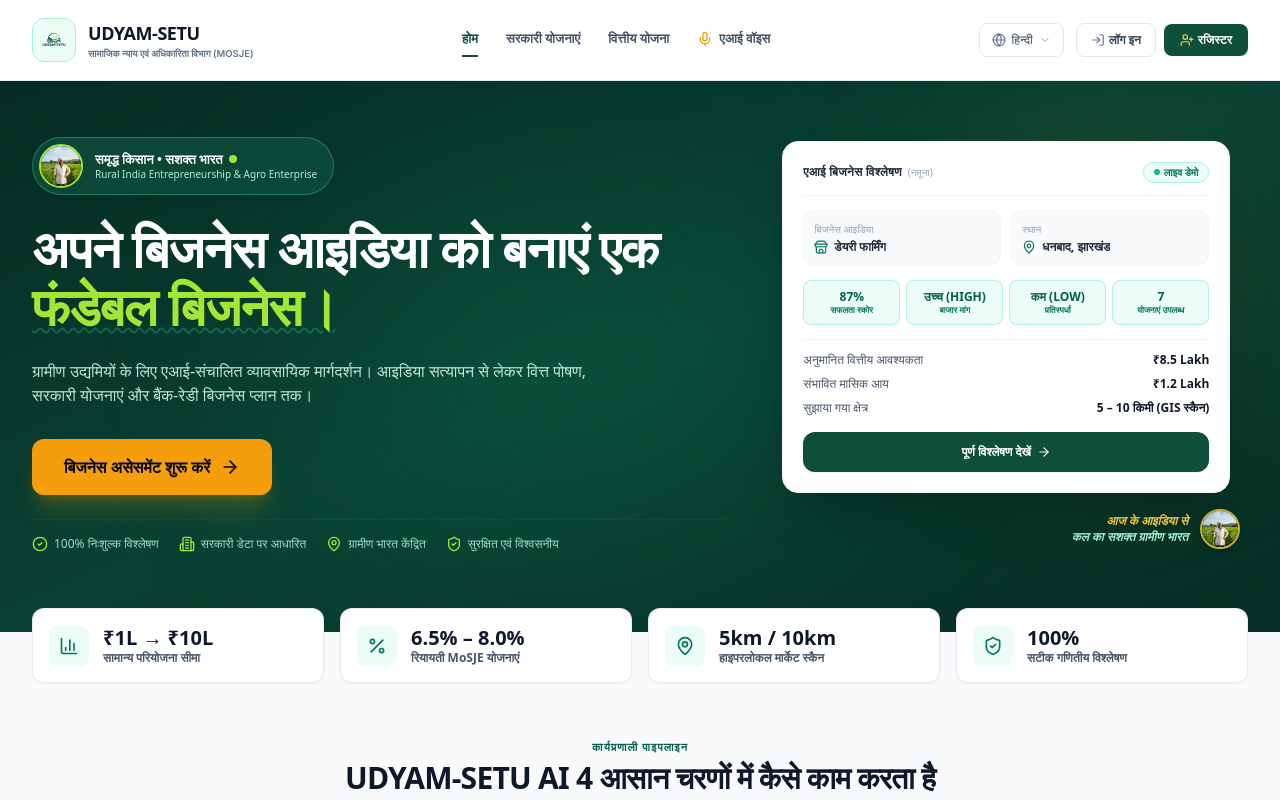
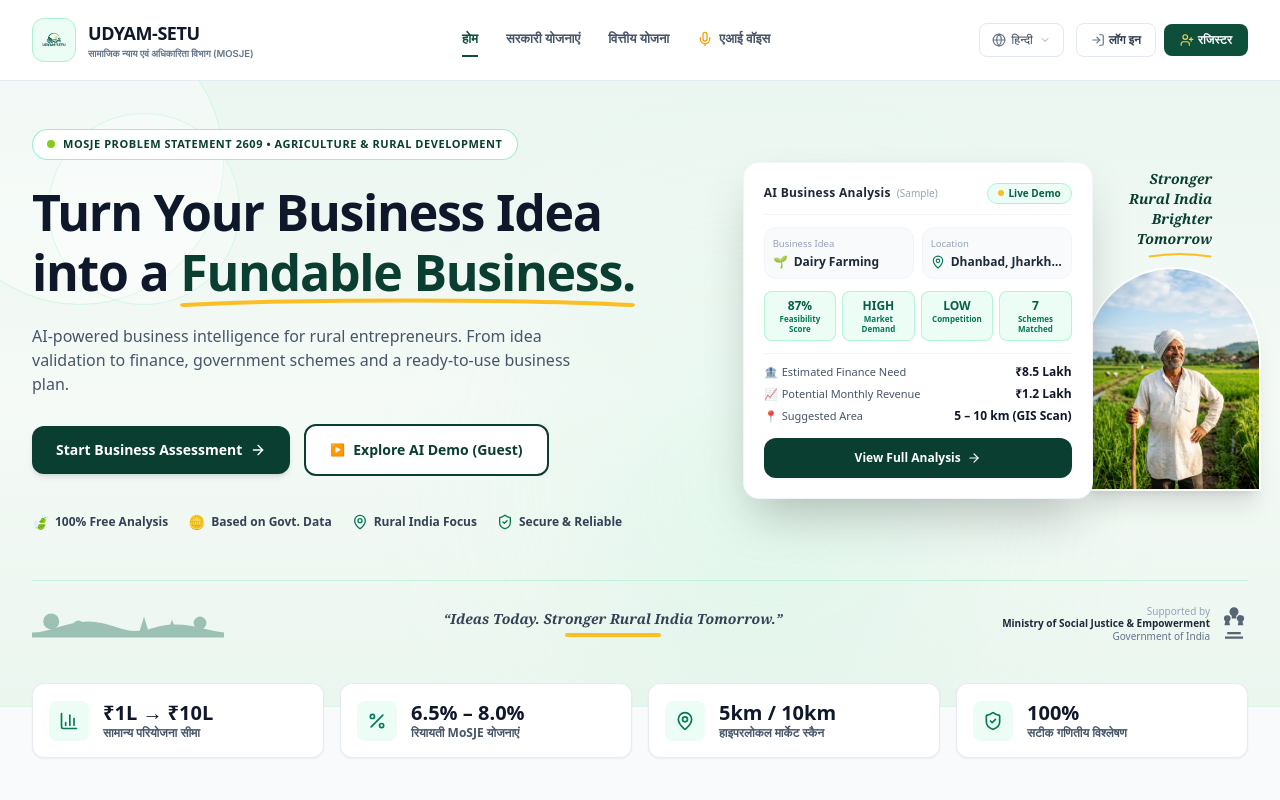
Before and after one commit to vedprakashrana/grambiz-ai, a Next.js app in the folder frontend/: page / in a window 1280 px wide. Shown: the top 800 px of the page. Built offline with nearby package versions, Linux system fonts and the light colour scheme.

Commit message:
style(hero): redesign hero section to light mint theme with farmer visual, dual action buttons, and MoSJE attribution matching reference UI

```diff
--- a/frontend/app/page.tsx
+++ b/frontend/app/page.tsx
@@ -63,193 +63,248 @@
   return (
     <div className="flex flex-col min-h-screen bg-[#f8fafc] text-slate-900 font-sans antialiased">
 
-      {/* 1. HERO SECTION - Clean, Eye-Catching & Spacious 2-Column Layout */}
-      <section className="relative bg-gradient-to-br from-[#062c22] via-[#094132] to-[#062d23] text-white pt-14 pb-20 px-4 sm:px-6 lg:px-8 overflow-hidden">
+      {/* 1. HERO SECTION - Light Mint / Pastel Aesthetic matching user reference */}
+      <section className="relative bg-gradient-to-b from-[#eaf6f0] via-[#f5faf6] to-[#ebf6ef] text-slate-900 pt-10 sm:pt-12 pb-14 sm:pb-16 px-4 sm:px-6 lg:px-8 overflow-hidden border-b border-emerald-100/60">
 
-        {/* Glow & Backdrop Lighting */}
-        <div className="absolute top-1/4 left-1/4 w-[500px] h-[300px] bg-emerald-500/15 blur-[120px] pointer-events-none rounded-full"></div>
-        <div className="absolute top-10 right-10 w-72 h-72 bg-amber-400/10 blur-[100px] pointer-events-none rounded-full"></div>
+        {/* Soft Background Concentric Circles */}
+        <div className="absolute -top-16 -left-16 w-72 h-72 rounded-full border border-emerald-200/50 bg-white/40 pointer-events-none"></div>
+        <div className="absolute top-8 left-12 w-48 h-48 rounded-full border border-emerald-200/40 bg-white/30 pointer-events-none"></div>
+        <div className="absolute top-1/3 right-1/4 w-96 h-96 bg-emerald-200/20 blur-[100px] pointer-events-none rounded-full"></div>
 
         <div className="max-w-7xl mx-auto relative z-10">
-          <div className="grid grid-cols-1 lg:grid-cols-12 gap-8 lg:gap-10 items-center">
+          <div className="grid grid-cols-1 lg:grid-cols-12 gap-8 lg:gap-6 items-center">
 
             {/* Left Column (7 cols): Hero Copy & Action */}
-            <div className="lg:col-span-7 space-y-6">
+            <div className="lg:col-span-7 space-y-5 sm:space-y-6">
 
-              {/* Kisan (Farmer) Image & Badge */}
-              <div className="inline-flex items-center gap-3 p-1.5 pr-4 rounded-full bg-[#0d4a39]/90 border border-emerald-400/40 shadow-md backdrop-blur-sm">
-                <div className="w-10 h-10 sm:w-11 sm:h-11 rounded-full overflow-hidden border-2 border-[#a3e635] shadow-xs flex-shrink-0 bg-emerald-950">
-                  <img
-                    src="/farmer-hero.jpg"
-                    alt="Kishan - Rural Entrepreneur"
-                    className="w-full h-full object-cover"
-                  />
-                </div>
-                <div className="flex flex-col text-left">
-                  <span className="text-xs sm:text-[13px] font-extrabold text-white flex items-center gap-1.5">
-                    <span>समृद्ध किसान • सशक्त भारत</span>
-                    <span className="w-2 h-2 rounded-full bg-[#a3e635] animate-pulse"></span>
-                  </span>
-                  <span className="text-[10px] text-emerald-200 font-medium">
-                    Rural India Entrepreneurship & Agro Enterprise
-                  </span>
-                </div>
+              {/* Problem Statement Badge */}
+              <div className="inline-flex items-center gap-2 px-3.5 py-1.5 rounded-full bg-white/90 border border-emerald-300/70 text-[#0a3e30] text-[11px] font-bold tracking-wider uppercase shadow-2xs">
+                <span className="w-2 h-2 rounded-full bg-[#84cc16] animate-pulse"></span>
+                <span>MOSJE PROBLEM STATEMENT 2609 &bull; AGRICULTURE &amp; RURAL DEVELOPMENT</span>
               </div>
 
               {/* Main Headline */}
-              <h1 className="text-3xl sm:text-5xl lg:text-[52px] font-black tracking-tight leading-tight sm:leading-[1.12]">
-                {t('heroTitlePart1')}{' '}
-                <span className="text-[#a3e635] underline decoration-emerald-500/40 decoration-wavy decoration-2">
-                  {t('heroTitlePart2')}
+              <h1 className="text-3xl sm:text-5xl lg:text-[50px] font-black tracking-tight text-slate-900 leading-tight sm:leading-[1.12]">
+                Turn Your Business Idea{' '}
+                <span className="block mt-1">
+                  into a{' '}
+                  <span className="relative inline-block text-[#0a3e30]">
+                    Fundable Business.
+                    <svg className="absolute -bottom-2 left-0 w-full h-3 text-amber-400" viewBox="0 0 200 12" fill="none" preserveAspectRatio="none">
+                      <path d="M2 9C50 3 150 3 198 9" stroke="currentColor" strokeWidth="4" strokeLinecap="round" />
+                    </svg>
+                  </span>
                 </span>
               </h1>
 
               {/* Subtitle */}
-              <p className="text-sm sm:text-base text-emerald-100/90 font-normal max-w-xl leading-relaxed">
-                {t('heroSubtitle')}
+              <p className="text-sm sm:text-base text-slate-600 font-normal max-w-xl leading-relaxed">
+                AI-powered business intelligence for rural entrepreneurs. From idea validation to finance, government schemes and a ready-to-use business plan.
               </p>
 
-              {/* Primary Action Button */}
-              <div className="pt-2">
+              {/* Action Buttons: Start Assessment & Explore Demo */}
+              <div className="flex flex-wrap items-center gap-3.5 pt-1">
                 <Link
                   href="/assessment/new"
-                  className="inline-flex items-center justify-center gap-2.5 px-8 py-4 rounded-xl bg-[#f59e0b] hover:bg-[#d97706] text-slate-950 font-black text-sm sm:text-base shadow-xl shadow-amber-500/20 hover:scale-105 active:scale-95 transition-all duration-200 group"
+                  className="inline-flex items-center justify-center gap-2 px-6 py-3.5 rounded-xl bg-[#0a3e30] hover:bg-[#072d23] text-white font-bold text-sm shadow-md hover:shadow-lg transition-all duration-200 group"
                 >
-                  <span>{t('startAssessmentBtn')}</span>
-                  <ArrowRight className="w-5 h-5 group-hover:translate-x-1 transition-transform" />
+                  <span>Start Business Assessment</span>
+                  <ArrowRight className="w-4 h-4 group-hover:translate-x-1 transition-transform" />
+                </Link>
+
+                <Link
+                  href="/dashboard"
+                  className="inline-flex items-center justify-center gap-2 px-6 py-3.5 rounded-xl bg-white hover:bg-emerald-50 text-[#0a3e30] font-bold text-sm border-2 border-[#0a3e30] shadow-2xs transition-all duration-200"
+                >
+                  <span className="text-[#0a3e30] text-xs">▶</span>
+                  <span>Explore AI Demo (Guest)</span>
                 </Link>
               </div>
 
               {/* Trust Indicators Row */}
-              <div className="pt-4 flex flex-wrap items-center gap-y-2 gap-x-5 text-xs text-emerald-200/90 font-medium border-t border-emerald-800/40">
+              <div className="pt-3 flex flex-wrap items-center gap-y-2 gap-x-5 text-xs text-slate-700 font-semibold">
                 <div className="flex items-center gap-1.5">
-                  <CheckCircle2 className="w-4 h-4 text-[#a3e635]" />
-                  <span>{t('freeAnalysis')}</span>
+                  <span className="text-emerald-700 text-sm">🍃</span>
+                  <span>100% Free Analysis</span>
                 </div>
                 <div className="flex items-center gap-1.5">
-                  <Building2 className="w-4 h-4 text-[#a3e635]" />
-                  <span>{t('basedOnGovtData')}</span>
+                  <span className="text-emerald-700 text-sm">🪙</span>
+                  <span>Based on Govt. Data</span>
                 </div>
                 <div className="flex items-center gap-1.5">
-                  <MapPin className="w-4 h-4 text-[#a3e635]" />
-                  <span>{t('ruralIndiaFocus')}</span>
+                  <MapPin className="w-4 h-4 text-emerald-700" />
+                  <span>Rural India Focus</span>
                 </div>
                 <div className="flex items-center gap-1.5">
-                  <ShieldCheck className="w-4 h-4 text-[#a3e635]" />
-                  <span>{t('secureReliable')}</span>
+                  <ShieldCheck className="w-4 h-4 text-emerald-700" />
+                  <span>Secure &amp; Reliable</span>
                 </div>
               </div>
 
             </div>
 
-            {/* Right Column (5 cols): Floating Sample Analysis Card & Farmer Tag */}
-            <div className="lg:col-span-5 relative flex flex-col items-center justify-center">
+            {/* Right Column (5 cols): Floating Sample Analysis Card + Farmer Image & Slogan */}
+            <div className="lg:col-span-5 relative flex items-center justify-center pt-4 lg:pt-0">
+              <div className="relative flex flex-col sm:flex-row items-center gap-4 w-full justify-center">
 
                 {/* Floating Live Demo Card */}
-              <div className="w-full max-w-md bg-white rounded-2xl p-5 shadow-2xl text-slate-900 border border-slate-100 relative z-20 backdrop-blur-md">
+                <div className="w-full max-w-[340px] sm:max-w-[350px] bg-white rounded-2xl p-4 sm:p-5 shadow-2xl text-slate-900 border border-slate-100 relative z-20 flex-shrink-0">
 
                   {/* Card Header */}
-                <div className="flex items-center justify-between border-b border-slate-100 pb-3 mb-3.5">
+                  <div className="flex items-center justify-between border-b border-slate-100 pb-2.5 mb-3">
                     <div className="flex items-center gap-1.5">
                       <span className="text-xs font-black tracking-wide text-slate-800">
-                      {t('sampleAnalysisTitle')}
+                        AI Business Analysis
                       </span>
-                    <span className="text-[10px] text-slate-400 font-medium">{t('sampleTag')}</span>
+                      <span className="text-[10px] text-slate-400 font-medium">(Sample)</span>
                     </div>
-                  <span className="inline-flex items-center gap-1 px-2.5 py-0.5 rounded-full bg-emerald-50 text-emerald-700 text-[10px] font-bold border border-emerald-200">
-                    <span className="w-1.5 h-1.5 rounded-full bg-emerald-500 animate-pulse"></span>
-                    {t('liveDemoTag')}
+                    <span className="inline-flex items-center gap-1 px-2.5 py-0.5 rounded-full bg-emerald-50 text-emerald-800 text-[10px] font-bold border border-emerald-200">
+                      <span className="w-1.5 h-1.5 rounded-full bg-amber-400"></span>
+                      Live Demo
                     </span>
                   </div>
 
                   {/* Business Idea & Location */}
-                <div className="grid grid-cols-2 gap-2.5 mb-3.5 text-xs">
-                  <div className="p-2.5 rounded-xl bg-slate-50 border border-slate-100">
-                    <span className="text-[10px] text-slate-400 block font-medium">{t('businessIdea')}</span>
+                  <div className="grid grid-cols-2 gap-2 mb-3 text-xs">
+                    <div className="p-2 rounded-xl bg-slate-50 border border-slate-100">
+                      <span className="text-[9.5px] text-slate-400 block font-medium">Business Idea</span>
                       <div className="flex items-center gap-1.5 mt-0.5 font-bold text-slate-800 truncate">
-                      <Store className="w-3.5 h-3.5 text-emerald-700 flex-shrink-0" />
-                      <span className="truncate text-xs">{t('dairyFarming')}</span>
+                        <span className="text-emerald-700">🌱</span>
+                        <span className="truncate text-xs">Dairy Farming</span>
                       </div>
                     </div>
 
-                  <div className="p-2.5 rounded-xl bg-slate-50 border border-slate-100">
-                    <span className="text-[10px] text-slate-400 block font-medium">{t('location')}</span>
+                    <div className="p-2 rounded-xl bg-slate-50 border border-slate-100">
+                      <span className="text-[9.5px] text-slate-400 block font-medium">Location</span>
                       <div className="flex items-center gap-1.5 mt-0.5 font-bold text-slate-800 truncate">
                         <MapPin className="w-3.5 h-3.5 text-emerald-700 flex-shrink-0" />
-                      <span className="truncate text-xs">{t('sampleLocation')}</span>
+                        <span className="truncate text-xs">Dhanbad, Jharkhand</span>
                       </div>
                     </div>
                   </div>
 
                   {/* 4 Green Stat Tiles */}
-                <div className="grid grid-cols-4 gap-1.5 mb-3.5 text-center">
-                  <div className="p-2 rounded-lg bg-emerald-50 border border-emerald-200/80">
+                  <div className="grid grid-cols-4 gap-1.5 mb-3 text-center">
+                    <div className="p-1.5 rounded-lg bg-emerald-50 border border-emerald-200/80">
                       <span className="text-xs font-black text-emerald-800 block">87%</span>
-                    <span className="text-[8.5px] text-emerald-700 font-semibold block leading-tight">{t('feasibilityScore')}</span>
+                      <span className="text-[8px] text-emerald-700 font-semibold block leading-tight">Feasibility Score</span>
                     </div>
-                  <div className="p-2 rounded-lg bg-emerald-50 border border-emerald-200/80">
-                    <span className="text-xs font-black text-emerald-800 block">{t('high')}</span>
-                    <span className="text-[8.5px] text-emerald-700 font-semibold block leading-tight">{t('marketDemand')}</span>
+                    <div className="p-1.5 rounded-lg bg-emerald-50 border border-emerald-200/80">
+                      <span className="text-xs font-black text-emerald-800 block">HIGH</span>
+                      <span className="text-[8px] text-emerald-700 font-semibold block leading-tight">Market Demand</span>
                     </div>
-                  <div className="p-2 rounded-lg bg-emerald-50 border border-emerald-200/80">
-                    <span className="text-xs font-black text-emerald-800 block">{t('low')}</span>
-                    <span className="text-[8.5px] text-emerald-700 font-semibold block leading-tight">{t('competition')}</span>
+                    <div className="p-1.5 rounded-lg bg-emerald-50 border border-emerald-200/80">
+                      <span className="text-xs font-black text-emerald-800 block">LOW</span>
+                      <span className="text-[8px] text-emerald-700 font-semibold block leading-tight">Competition</span>
                     </div>
-                  <div className="p-2 rounded-lg bg-emerald-50 border border-emerald-200/80">
+                    <div className="p-1.5 rounded-lg bg-emerald-50 border border-emerald-200/80">
                       <span className="text-xs font-black text-emerald-800 block">7</span>
-                    <span className="text-[8.5px] text-emerald-700 font-semibold block leading-tight">{t('schemesMatched')}</span>
+                      <span className="text-[8px] text-emerald-700 font-semibold block leading-tight">Schemes Matched</span>
                     </div>
                   </div>
 
                   {/* Key Metrics Rows */}
-                <div className="space-y-2 text-xs border-t border-slate-100 pt-3 mb-4">
+                  <div className="space-y-1.5 text-xs border-t border-slate-100 pt-2.5 mb-3.5">
                     <div className="flex items-center justify-between text-slate-600">
-                    <span className="text-xs">{t('estFinanceNeed')}</span>
+                      <span className="text-[11px] flex items-center gap-1">
+                        <span>🏦</span> Estimated Finance Need
+                      </span>
                       <span className="font-bold text-slate-900 text-xs">₹8.5 Lakh</span>
                     </div>
                     <div className="flex items-center justify-between text-slate-600">
-                    <span className="text-xs">{t('potentialMonthlyRevenue')}</span>
+                      <span className="text-[11px] flex items-center gap-1">
+                        <span>📈</span> Potential Monthly Revenue
+                      </span>
                       <span className="font-bold text-slate-900 text-xs">₹1.2 Lakh</span>
                     </div>
                     <div className="flex items-center justify-between text-slate-600">
-                    <span className="text-xs">{t('suggestedArea')}</span>
-                    <span className="font-bold text-slate-900 text-xs">{t('gisScanArea')}</span>
+                      <span className="text-[11px] flex items-center gap-1">
+                        <span>📍</span> Suggested Area
+                      </span>
+                      <span className="font-bold text-slate-900 text-xs">5 – 10 km (GIS Scan)</span>
                     </div>
                   </div>
 
                   {/* View Full Analysis CTA */}
                   <Link
                     href="/assessment/new"
-                  className="w-full flex items-center justify-center gap-1.5 py-3 rounded-xl bg-[#0d4f3b] hover:bg-[#093d2d] text-white font-bold text-xs shadow-sm hover:shadow transition"
+                    className="w-full flex items-center justify-center gap-1.5 py-3 rounded-xl bg-[#0a3e30] hover:bg-[#072d23] text-white font-bold text-xs shadow-sm hover:shadow transition"
                   >
-                  <span>{t('viewFullAnalysis')}</span>
+                    <span>View Full Analysis</span>
                     <ArrowRight className="w-3.5 h-3.5" />
                   </Link>
 
                 </div>
 
-              {/* Farmer Slogan Tag below card */}
-              <div className="flex items-center gap-3 mt-4 self-end pr-2">
-                <div className="text-right">
-                  <span className="font-serif italic font-bold text-xs text-amber-300 block">
-                    {t('sloganRight1')}
-                  </span>
-                  <span className="font-serif italic font-bold text-xs text-emerald-200 block">
-                    {t('sloganRight2')}
-                  </span>
+                {/* Farmer Visual & Slogan on the Right */}
+                <div className="flex flex-col items-center sm:-ml-6 z-10">
+
+                  {/* Slogan */}
+                  <div className="text-center sm:text-right mb-2 pr-1">
+                    <p className="font-serif italic font-extrabold text-[#0a3e30] text-xs sm:text-sm leading-tight">
+                      Stronger<br />
+                      Rural India<br />
+                      Brighter<br />
+                      Tomorrow
+                    </p>
+                    <svg className="w-16 h-2 text-amber-400 mt-0.5 ml-auto" viewBox="0 0 80 8" fill="none">
+                      <path d="M2 6C25 2 55 2 78 6" stroke="currentColor" strokeWidth="2.5" strokeLinecap="round" />
+                    </svg>
                   </div>
-                <div className="w-10 h-10 rounded-full overflow-hidden border-2 border-amber-300/80 shadow-md flex-shrink-0">
+
+                  {/* Farmer Arch Cutout Image */}
+                  <div className="w-36 h-48 sm:w-44 sm:h-56 rounded-t-full overflow-hidden border-2 border-white shadow-xl bg-emerald-100 flex-shrink-0 relative">
                     <img
                       src="/farmer-hero.jpg"
                       alt="Rural Entrepreneur"
-                    className="w-full h-full object-cover"
+                      className="w-full h-full object-cover object-top"
                     />
+                  </div>
+
+                </div>
+
               </div>
             </div>
 
           </div>
 
+          {/* Bottom Village Silhouette & Government Attribution Strip */}
+          <div className="mt-10 sm:mt-12 pt-6 border-t border-emerald-200/60 flex flex-col sm:flex-row items-center justify-between gap-4 text-xs">
+            {/* Rural landscape silhouette */}
+            <div className="hidden sm:block opacity-35 text-emerald-800">
+              <svg className="h-9 w-48" viewBox="0 0 240 36" fill="currentColor">
+                <path d="M0 36h240v-6c-25-3-35-10-60-10s-30 8-50 8-35-12-60-12-50 14-70 14v6z" />
+                <circle cx="24" cy="16" r="10" />
+                <circle cx="58" cy="22" r="7" />
+                <polygon points="140,10 134,30 146,30" />
+                <polygon points="175,14 169,30 181,30" />
+                <circle cx="210" cy="18" r="8" />
+              </svg>
             </div>
+
+            {/* Slogan Center */}
+            <div className="text-center">
+              <p className="font-serif italic font-bold text-slate-700 text-xs sm:text-sm">
+                &ldquo;Ideas Today. Stronger Rural India Tomorrow.&rdquo;
+              </p>
+              <div className="w-24 h-1 bg-amber-400 mx-auto rounded-full mt-1"></div>
+            </div>
+
+            {/* Supported by GoI */}
+            <div className="flex items-center gap-2.5 text-slate-600 text-right">
+              <div className="text-[10px] leading-tight">
+                <span className="block text-slate-400">Supported by</span>
+                <span className="font-bold text-slate-800 block">Ministry of Social Justice &amp; Empowerment</span>
+                <span className="text-slate-500 block">Government of India</span>
+              </div>
+              <div className="w-7 h-9 flex items-center justify-center opacity-80 flex-shrink-0">
+                <svg viewBox="0 0 24 32" className="w-full h-full text-slate-700" fill="currentColor">
+                  <path d="M12 2a4 4 0 0 1 4 4c0 1.5-.8 2.8-2 3.5v2.5h-4V9.5C8.8 8.8 8 7.5 8 6a4 4 0 0 1 4-4zm-6 7a3 3 0 0 1 3 3c0 1-.5 1.9-1.3 2.4l.8 3.6h-5l.8-3.6A2.9 2.9 0 0 1 3 12a3 3 0 0 1 3-3zm12 0a3 3 0 0 1 3 3c0 1.1-.6 2.1-1.5 2.6l.8 3.4h-5l.8-3.4A3 3 0 0 1 18 9zM6 24h12v2H6v-2zm-2 4h16v2H4v-2z" />
+                </svg>
+              </div>
+            </div>
+          </div>
+
         </div>
       </section>
 
```
Lines whose indentation alone changed are shown as unchanged.
